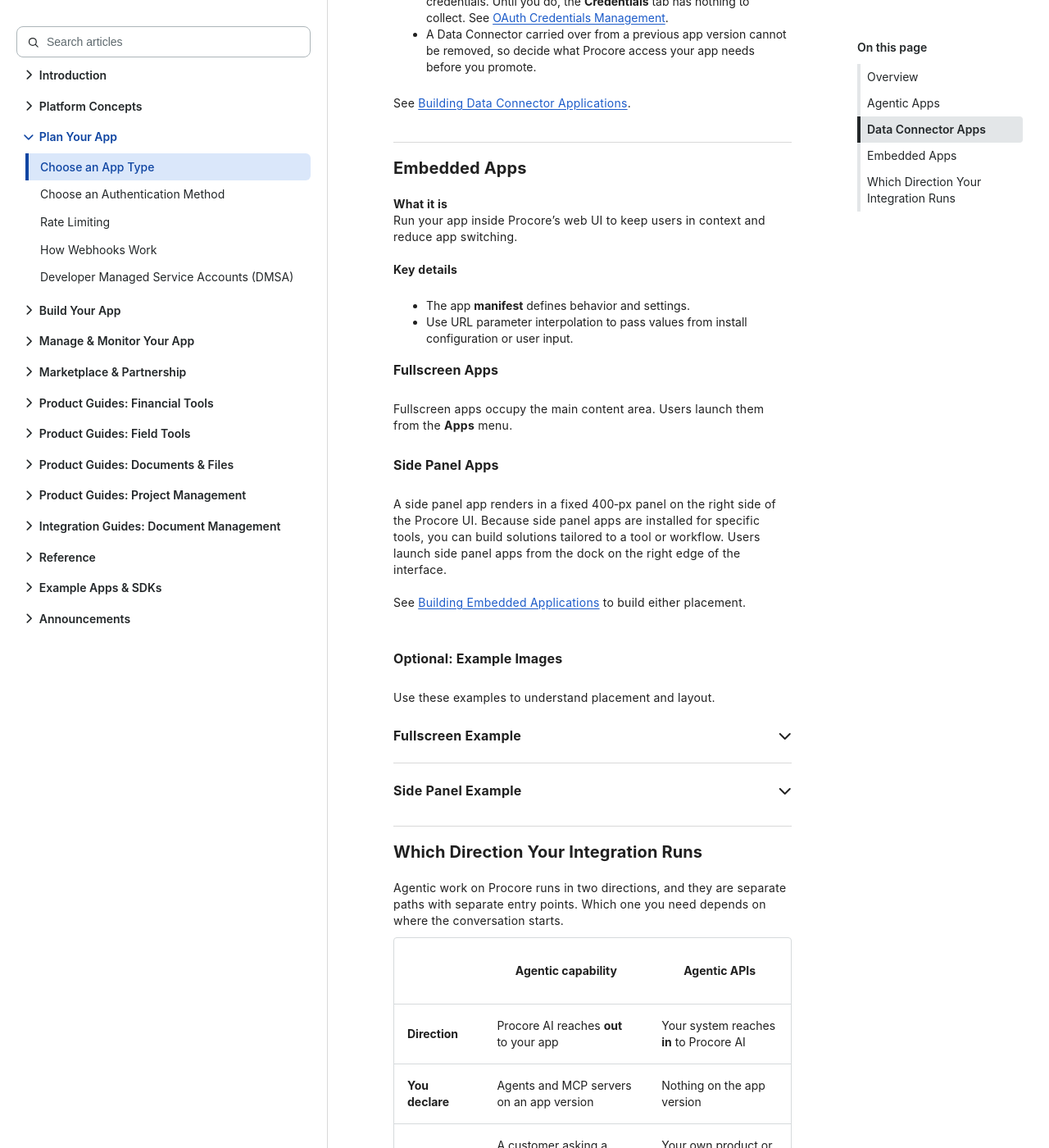
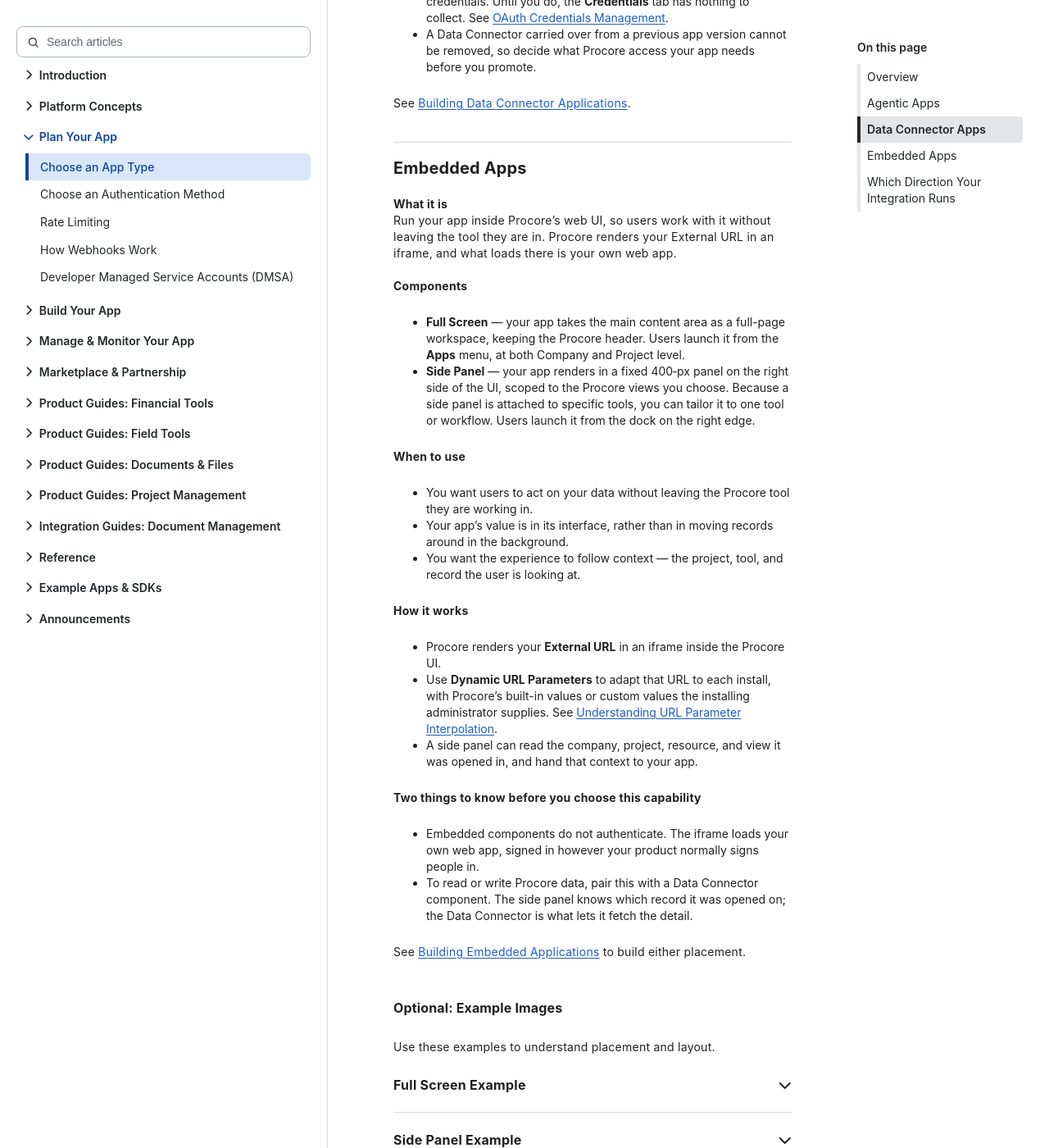
Before and after one commit to procore/documentation, a Jekyll site: the page built from plan_your_app/building_apps_app_types.md, in a window 1280 px wide and 1400 px high, scrolled down 2583 px. Shown: the whole window at 82% size. Built offline with Jekyll 4.4.1, drawn with Linux system fonts in a browser that asks for light colours; comment, search, counter and statistics services are not loaded.

Commit message:
docs: refresh the Embedded section on Choose an App Type
Last of the three to get the same shape. It had no Components block,
so the page named Agentic's and Data Connector's components but left
Full Screen and Side Panel described in loose H3 subsections beneath a
vague "Key details" heading.

- Components now names Full Screen and Side Panel, absorbing what the
  two H3s said about placement and launch points.
- What it is says what Embedded actually does: Procore renders your
  External URL in an iframe, and your own web app loads there.
- Adds When to use, which the section never had.
- How it works replaces "Key details", whose first bullet - the
  manifest defines behavior and settings - was true of every capability
  and told an Embedded reader nothing.
- Adds the two constraints: Embedded does not authenticate, and reading
  Procore data needs a Data Connector alongside it.

Also corrects "Fullscreen" to "Full Screen", matching the component
name in the Developer Portal.

All three sections now read: What it is, Components, When to use,
How it works (except Agentic, which has no separate mechanics), and the
constraints worth knowing before choosing.

Co-Authored-By: Claude Opus 5 <noreply@anthropic.com>

```diff
--- a/plan_your_app/building_apps_app_types.md
+++ b/plan_your_app/building_apps_app_types.md
@@ -71,17 +71,25 @@ See [Building Data Connector Applications]({{ site.url }}{{ site.baseurl }}{% li
 ## Embedded Apps
 
 **What it is**
-Run your app inside Procore’s web UI to keep users in context and reduce app switching.
+Run your app inside Procore’s web UI, so users work with it without leaving the tool they are in. Procore renders your External URL in an iframe, and what loads there is your own web app.
 
-**Key details**
-- The app **manifest** defines behavior and settings.
-- Use URL parameter interpolation to pass values from install configuration or user input.
+**Components**
+- **Full Screen** — your app takes the main content area as a full-page workspace, keeping the Procore header. Users launch it from the **Apps** menu, at both Company and Project level.
+- **Side Panel** — your app renders in a fixed 400‑px panel on the right side of the UI, scoped to the Procore views you choose. Because a side panel is attached to specific tools, you can tailor it to one tool or workflow. Users launch it from the dock on the right edge.
 
-### Fullscreen Apps
-Fullscreen apps occupy the main content area. Users launch them from the **Apps** menu.
+**When to use**
+- You want users to act on your data without leaving the Procore tool they are working in.
+- Your app's value is in its interface, rather than in moving records around in the background.
+- You want the experience to follow context — the project, tool, and record the user is looking at.
 
-### Side Panel Apps
-A side panel app renders in a fixed 400‑px panel on the right side of the Procore UI. Because side panel apps are installed for specific tools, you can build solutions tailored to a tool or workflow. Users launch side panel apps from the dock on the right edge of the interface.
+**How it works**
+- Procore renders your **External URL** in an iframe inside the Procore UI.
+- Use **Dynamic URL Parameters** to adapt that URL to each install, with Procore's built-in values or custom values the installing administrator supplies. See [Understanding URL Parameter Interpolation]({{ site.url }}{{ site.baseurl }}{% link building_applications/building_apps_url_parameter_interpolation.md %}).
+- A side panel can read the company, project, resource, and view it was opened in, and hand that context to your app.
+
+**Two things to know before you choose this capability**
+- Embedded components do not authenticate. The iframe loads your own web app, signed in however your product normally signs people in.
+- To read or write Procore data, pair this with a Data Connector component. The side panel knows which record it was opened on; the Data Connector is what lets it fetch the detail.
 
 See [Building Embedded Applications]({{ site.url }}{{ site.baseurl }}{% link building_applications/building_embedded_apps.md %}) to build either placement.
 <br><br>
@@ -91,7 +99,7 @@ See [Building Embedded Applications]({{ site.url }}{{ site.baseurl }}{% link bui
 Use these examples to understand placement and layout.
 
 <details>
-<summary class="collapseListTierOne">Fullscreen Example</summary>
+<summary class="collapseListTierOne">Full Screen Example</summary>
 <p>Here is an example of the full screen <a href="https://marketplace.procore.com/apps/procore-integration-for-google-sheets" target="_blank">Procore Integration for Google Sheets™</a> embedded application running in Procore.</p>
 <img src="{{ site.baseurl }}/assets/guides/google-sheets-example.png" alt="Google Sheets example">
 </details>
```
